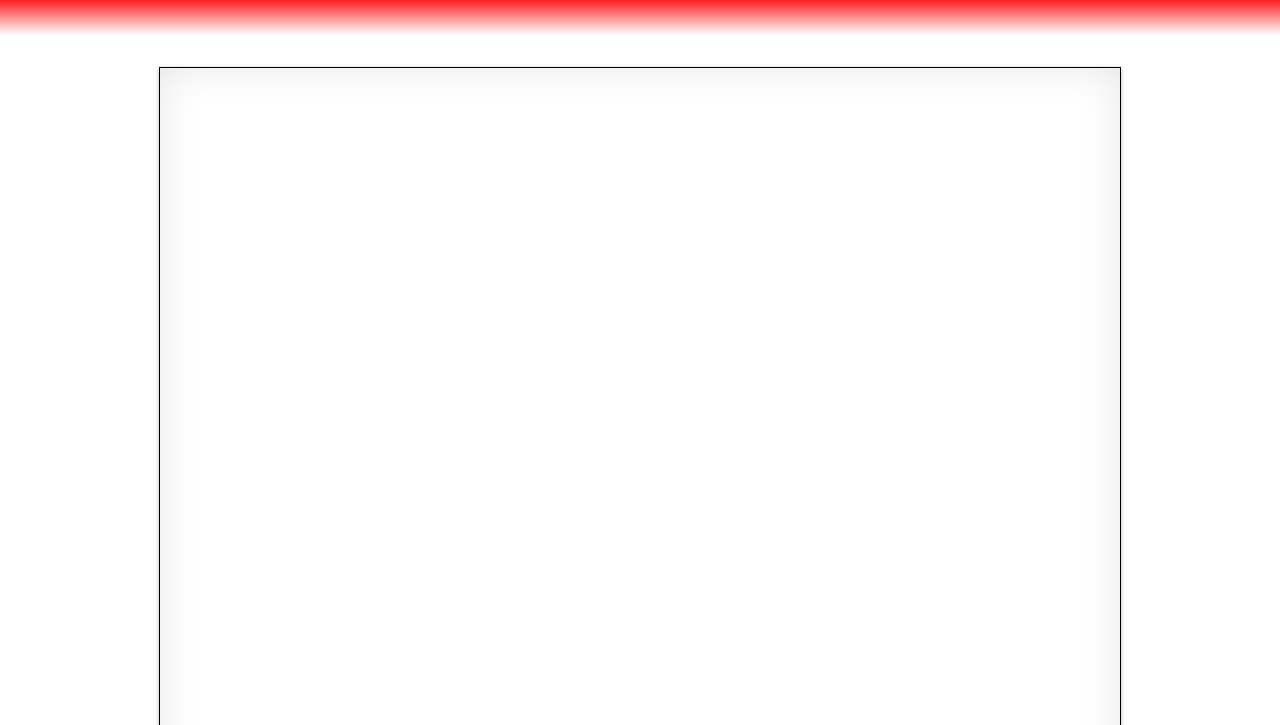
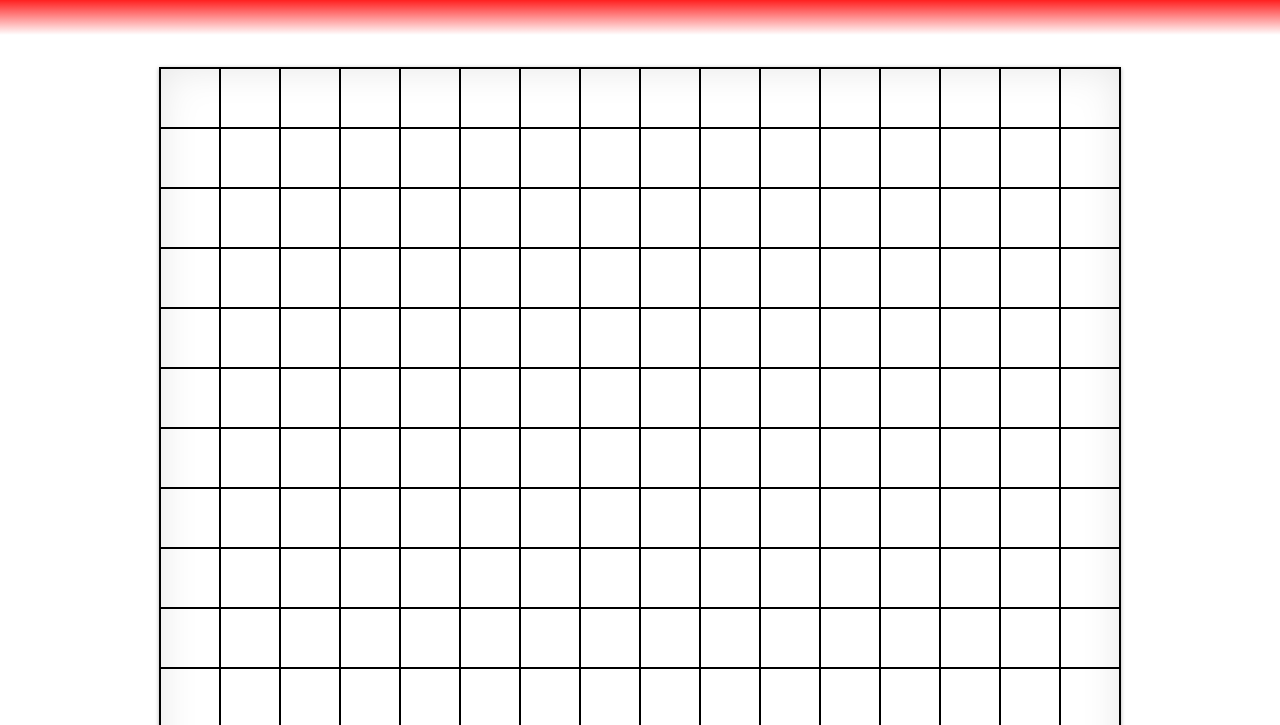
Before and after one commit to mbungeroth/etch-a-sketch, a plain HTML site: page index.html in a window 1280 px wide. Shown: the part 75-800 px from the top of the page. Drawn offline with Linux system fonts and the light colour scheme.

Commit message:
Add grid creation javascript

```diff
--- a/scripts/etch.js
+++ b/scripts/etch.js
@@ -1,5 +1,16 @@
 function createGrid(numBoxes=16) {
-  let columns = `grid-temple-columns: repeat(${numBoxes}, 1fr)`;
-  let rows = `grid-template-rows: repeat(${numBoxes}, 1fr)`;
+  let columns = `repeat(${numBoxes}, 1fr)`;
+  let rows = `repeat(${numBoxes}, 1fr)`;
+  const container = document.querySelector('.container');
+  container.style.gridTemplateColumns = columns;
+  container.style.gridTemplateRows = rows;
 
+  for (let i = 0; i < numBoxes * numBoxes; i++) {
+    let box = document.createElement('div');
+    box.setAttribute('class', i+1);
+    container.appendChild(box);
+    box.style.border = '1px solid black';
+  }
 }
+
+createGrid();
```
Also changed, not shown: index.html (+4 -1 lines).
